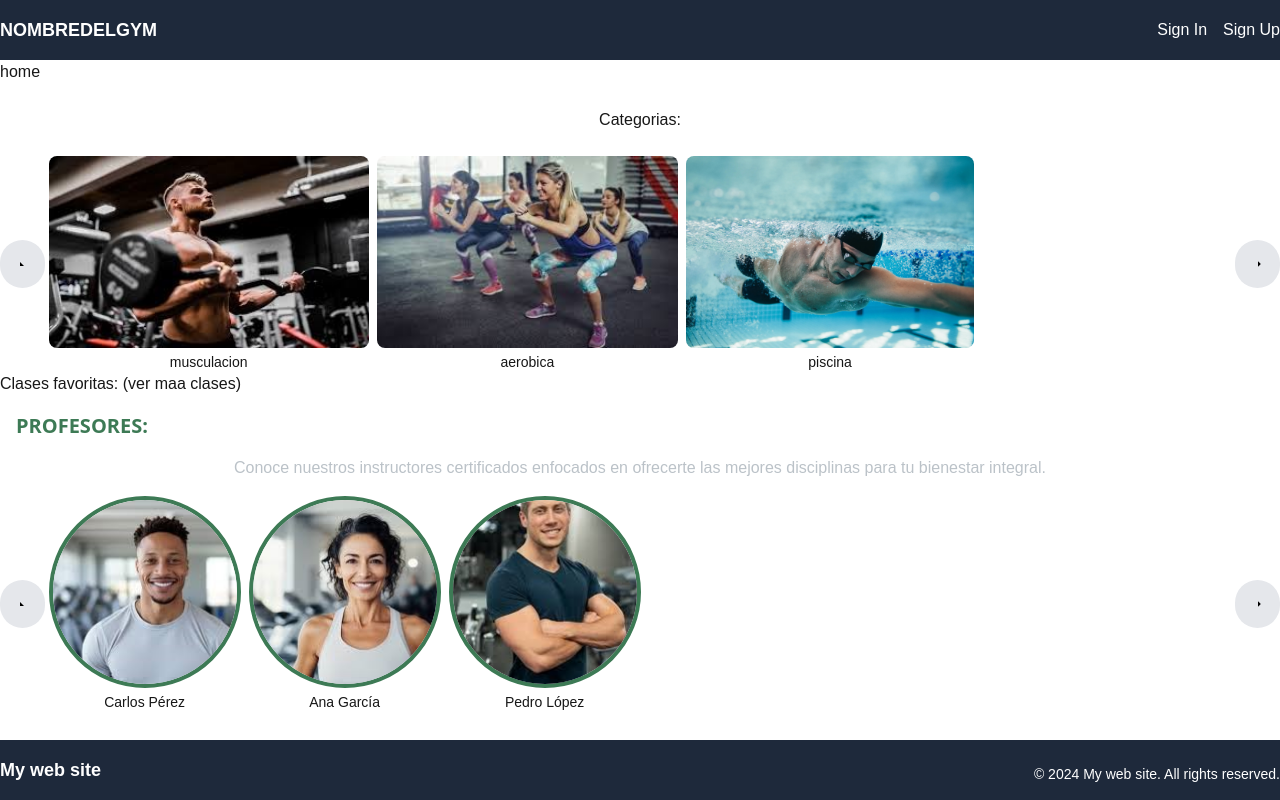
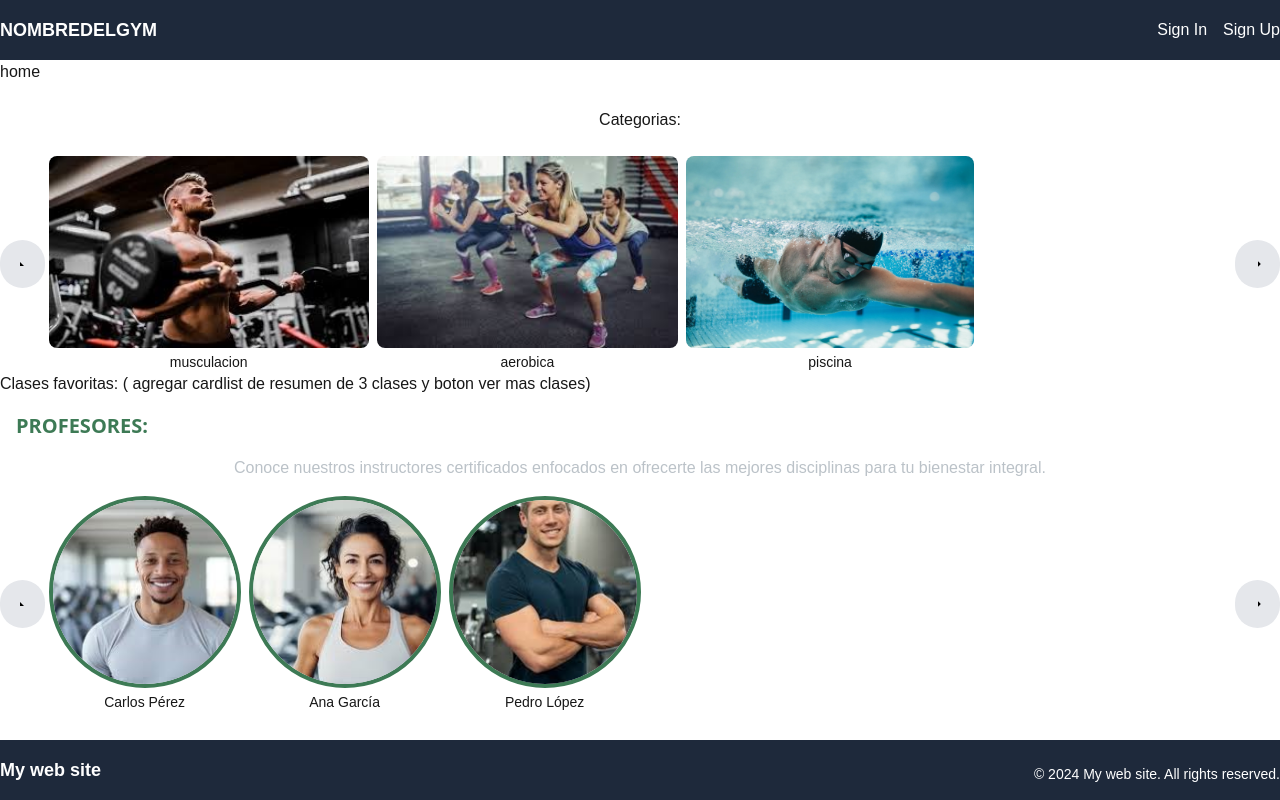
Before and after one commit to DiaczukMatias/PF-WEBGYM, a Next.js app in the folder front/: page /home in a window 1280 px wide. Built offline with nearby package versions, Linux system fonts and the light colour scheme.

Commit message:
Update Home.tsx

```diff
--- a/front/src/views/Home/Home.tsx
+++ b/front/src/views/Home/Home.tsx
@@ -68,7 +68,7 @@ const HomeView = () => {
         <div>
         <p>home </p>
        <Category categories={categoriesData} />
-       <p> Clases favoritas:  (ver maa clases) </p>
+       <p> Clases favoritas:  ( agregar cardlist de resumen de 3 clases y boton ver mas clases) </p>
        <Profesores profesores={profesoresData}/>
         </div>
     )
```
